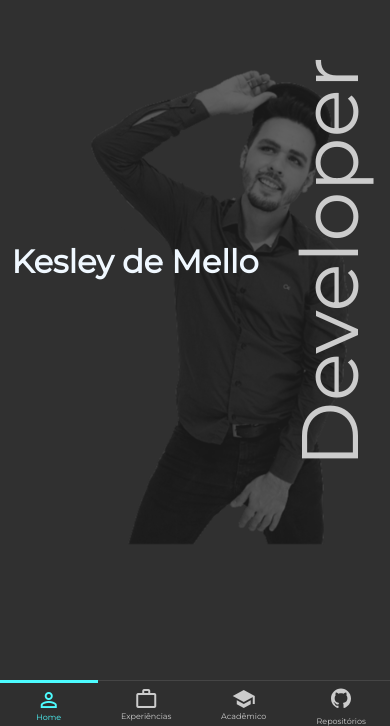
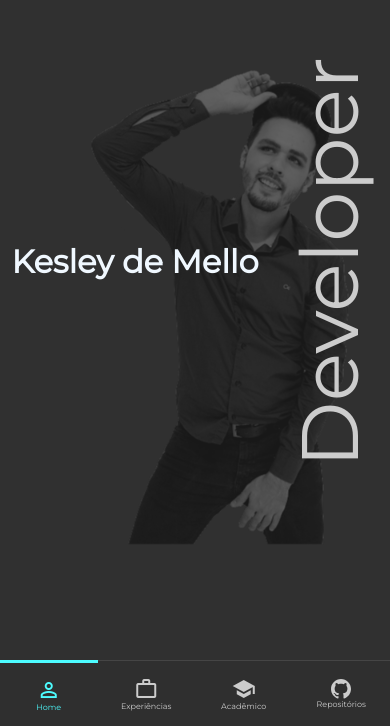
Before and after one commit to kesleyksl/PersonalPage, an Angular app: page / in a window 390 px wide. Shown: the part 118-844 px from the top of the page. Built offline with nearby package versions, Linux system fonts and the light colour scheme.

Commit message:
Correção do menu

```diff
--- a/src/app/template/nav/nav.component.css
+++ b/src/app/template/nav/nav.component.css
@@ -70,10 +70,6 @@
 
 }
 
-.selected{
-    border-left: 3px solid #4dfcff;
-    color: #4dfcff ;
-}
 .selected i{
     color: #4dfcff ;
 }
@@ -83,14 +79,19 @@
 .selected:hover i{
     color: #4dfcff;
 }
+.selected{
+    border-left: 3px solid #4dfcff;
+    color: #4dfcff ;
+
+}
 @media (max-width: 600px){
     .main-container{
-       flex-flow: column;
+        flex-flow: column;
 
     }
     .nav-container{
         width: 100vw;
-        height: 45px;
+        height: 65px;
         border-top: .5px solid #454545;
         border-right:none;
         flex-flow: row;
@@ -124,6 +125,8 @@
     .selected{
         border-left: none;
         border-top: 3px solid #4dfcff;
+       background-color: transparent !important;
+
 
     }
 }
--- a/src/app/template/nav/nav.component.html
+++ b/src/app/template/nav/nav.component.html
@@ -3,17 +3,21 @@
     <nav class="nav-container">
         <ul class="ul-container">
             <li class="">
-                <a routerLink="" class="ripple " [ngClass]="{'selected': navService.selectedOption == 'home'}">
+                <a routerLink="/" class="ripple " [ngClass]="{'selected': navService.selectedOption == 'home'}">
                     <i class="material-icons">
                         perm_identity
                     </i>
                     Home
                 </a>
             </li>
+
+
+
             <li>
-                <a href="Professional" class="ripple" [ngClass]="{'selected': navService.selectedOption == 'professional'}">
+                <a routerLink="/Professional" class="ripple" [ngClass]="{'selected': navService.selectedOption == 'professional'}">
                     <i class="material-icons">
                         work_outline
+
                     </i>
                     Experiências
                 </a>
@@ -30,7 +34,7 @@
             </li>
             <li>
                 <a routerLink="/Github" class="ripple" [ngClass]="{'selected': navService.selectedOption == 'github'}">
-                    <svg  height="20s" viewBox="0 0 16 16" version="1.1" width="20" aria-hidden="true"><path  fill-rule="evenodd" clip-rule="evenodd" d="M8 0C3.58 0 0 3.58 0 8C0 11.54 2.29 14.53 5.47 15.59C5.87 15.66 6.02 15.42 6.02 15.21C6.02 15.02 6.01 14.39 6.01 13.72C4 14.09 3.48 13.23 3.32 12.78C3.23 12.55 2.84 11.84 2.5 11.65C2.22 11.5 1.82 11.13 2.49 11.12C3.12 11.11 3.57 11.7 3.72 11.94C4.44 13.15 5.59 12.81 6.05 12.6C6.12 12.08 6.33 11.73 6.56 11.53C4.78 11.33 2.92 10.64 2.92 7.58C2.92 6.71 3.23 5.99 3.74 5.43C3.66 5.23 3.38 4.41 3.82 3.31C3.82 3.31 4.49 3.1 6.02 4.13C6.66 3.95 7.34 3.86 8.02 3.86C8.7 3.86 9.38 3.95 10.02 4.13C11.55 3.09 12.22 3.31 12.22 3.31C12.66 4.41 12.38 5.23 12.3 5.43C12.81 5.99 13.12 6.7 13.12 7.58C13.12 10.65 11.25 11.33 9.47 11.53C9.76 11.78 10.01 12.26 10.01 13.01C10.01 14.08 10 14.94 10 15.21C10 15.42 10.15 15.67 10.55 15.59C13.71 14.53 16 11.53 16 8C16 3.58 12.42 0 8 0Z"></path></svg>
+                    <svg  height="20" viewBox="0 0 16 16" version="1.1" width="20" aria-hidden="true"><path  fill-rule="evenodd" clip-rule="evenodd" d="M8 0C3.58 0 0 3.58 0 8C0 11.54 2.29 14.53 5.47 15.59C5.87 15.66 6.02 15.42 6.02 15.21C6.02 15.02 6.01 14.39 6.01 13.72C4 14.09 3.48 13.23 3.32 12.78C3.23 12.55 2.84 11.84 2.5 11.65C2.22 11.5 1.82 11.13 2.49 11.12C3.12 11.11 3.57 11.7 3.72 11.94C4.44 13.15 5.59 12.81 6.05 12.6C6.12 12.08 6.33 11.73 6.56 11.53C4.78 11.33 2.92 10.64 2.92 7.58C2.92 6.71 3.23 5.99 3.74 5.43C3.66 5.23 3.38 4.41 3.82 3.31C3.82 3.31 4.49 3.1 6.02 4.13C6.66 3.95 7.34 3.86 8.02 3.86C8.7 3.86 9.38 3.95 10.02 4.13C11.55 3.09 12.22 3.31 12.22 3.31C12.66 4.41 12.38 5.23 12.3 5.43C12.81 5.99 13.12 6.7 13.12 7.58C13.12 10.65 11.25 11.33 9.47 11.53C9.76 11.78 10.01 12.26 10.01 13.01C10.01 14.08 10 14.94 10 15.21C10 15.42 10.15 15.67 10.55 15.59C13.71 14.53 16 11.53 16 8C16 3.58 12.42 0 8 0Z"></path></svg>
                     Repositórios
                 </a>
             </li>
--- a/src/styles.css
+++ b/src/styles.css
@@ -21,13 +21,13 @@
 
 .ripple {
     background-position: center;
-    transition: background 0.3s;
+    transition: background 0.7s;
   }
   .ripple:hover {
     background: #606060 radial-gradient(circle, transparent 1%, #606060 1%) center/15000%;
   }
   .ripple:active {
-    background-color: #757575;
+    background-color: #858585;
     background-size: 100%;
     transition: background 0s;
   }
```
